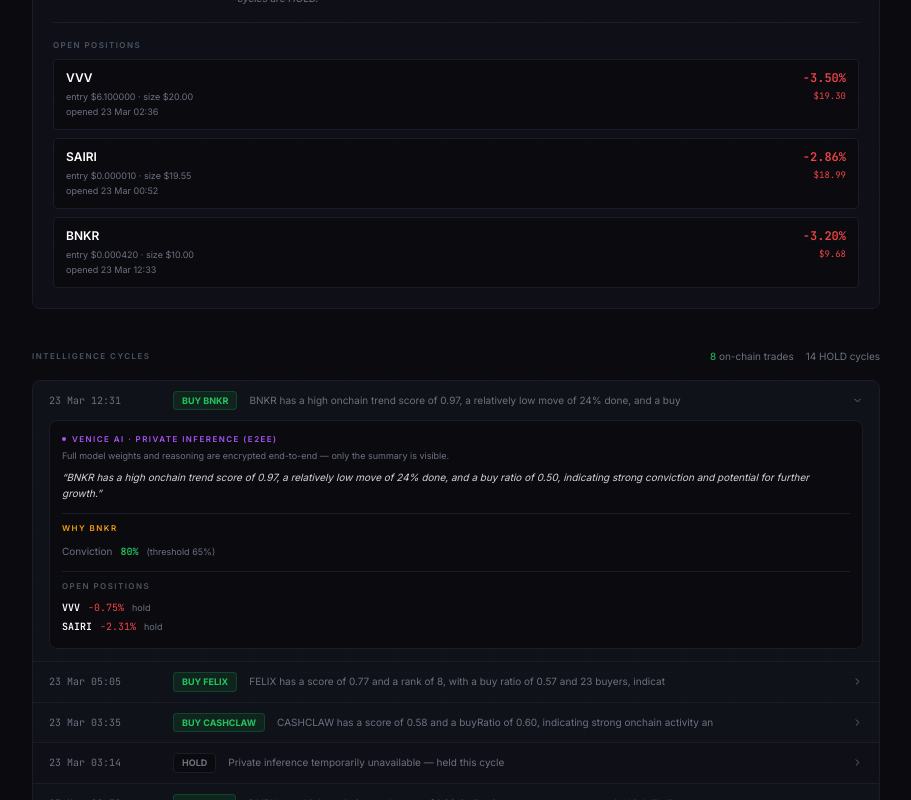
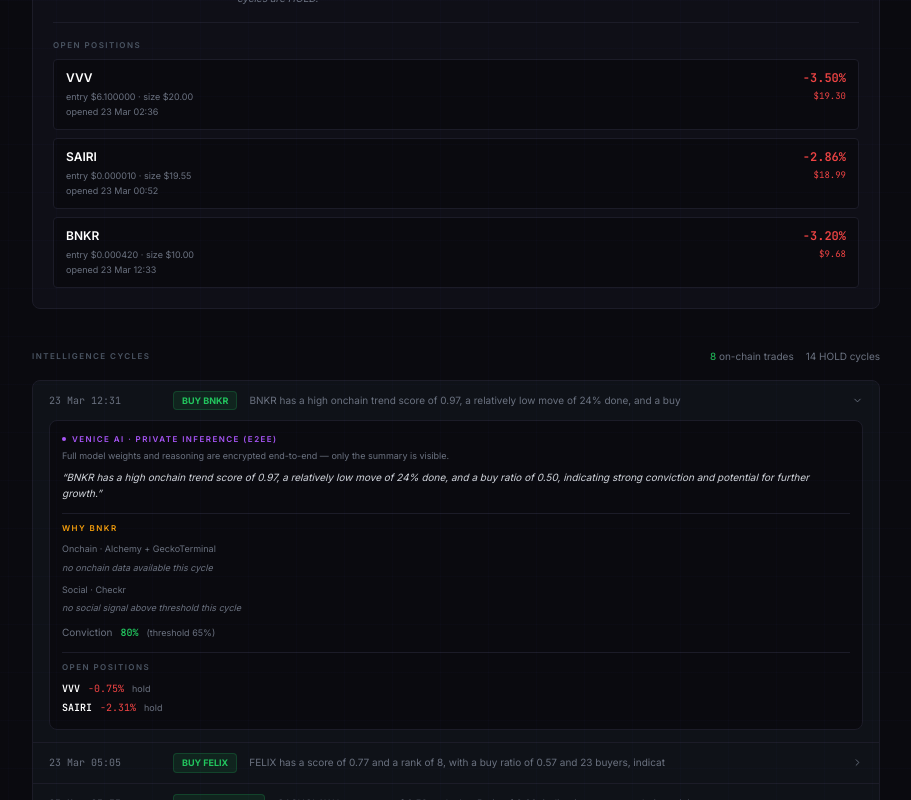
Before and after one commit to deluagent/delu-site, a Next.js app: page / in a window 1280 px wide. Both pictures are taken after a click on the button 640 px from the left and 2978 px from the top of the page. Shown: the part 2578-3378 px from the top of the page, without its empty margins (184-1095 px from the left). Built offline with nearby package versions, Linux system fonts and the light colour scheme.

Commit message:
fix: always show onchain + social sections — empty state when no data

```diff
--- a/app/page.tsx
+++ b/app/page.tsx
@@ -695,31 +695,36 @@ function CycleRow({ cycle }: { cycle: any }) {
                 <div className="border-t border-[#1c1c28] pt-2 space-y-2">
                   <div className={`${label} text-[#f59e0b]`}>Why {asset}</div>
 
-                  {/* Onchain signals */}
-                  {(quantScore != null || ret1h != null || buyRatio != null) && (
-                    <div>
-                      <div className={`text-[9px] ${dim} mb-1`}>Onchain · Alchemy + GeckoTerminal</div>
+                  {/* Onchain signals — always shown */}
+                  <div>
+                    <div className={`text-[9px] ${dim} mb-1`}>Onchain · Alchemy + GeckoTerminal</div>
+                    {(quantScore != null || ret1h != null || buyRatio != null) ? (
                       <div className="flex flex-wrap gap-x-4 gap-y-0.5">
-                        {quantScore != null && <span className={dim}>Quant score <span className="text-white">{(quantScore).toFixed(2)}</span></span>}
+                        {quantScore != null && <span className={dim}>Quant score <span className="text-white">{quantScore.toFixed(2)}</span></span>}
                         {ret1h != null && <span className={dim}>1h <span className={mono('', pnlColor(ret1h * 100))}>{ret1h >= 0 ? '+' : ''}{(ret1h * 100).toFixed(1)}%</span></span>}
                         {uniqueBuyers != null && <span className={dim}>buyers <span className="text-white">{uniqueBuyers}</span></span>}
                         {buyRatio != null && <span className={dim}>buy ratio <span className="text-white">{(buyRatio * 100).toFixed(0)}%</span></span>}
                       </div>
-                    </div>
-                  )}
+                    ) : (
+                      <span className={`text-[9px] ${dim} italic`}>no onchain data available this cycle</span>
+                    )}
+                  </div>
 
-                  {/* Checkr social signals */}
-                  {checkrEntry && (
-                    <div>
-                      <div className={`text-[9px] ${dim} mb-1`}>Social · Checkr (paid via x402)</div>
+                  {/* Social signals — always shown */}
+                  <div>
+                    <div className={`text-[9px] ${dim} mb-1`}>Social · Checkr</div>
+                    {checkrEntry ? (
                       <div className="flex flex-wrap gap-x-4 gap-y-0.5">
                         {checkrEntry.att1h != null && <span className={dim}>1h attention <span className="text-white">+{checkrEntry.att1h?.toFixed(1)}pp</span></span>}
                         {checkrEntry.att4h != null && <span className={dim}>4h <span className="text-white">+{checkrEntry.att4h?.toFixed(1)}pp</span></span>}
                         {checkrEntry.velocity != null && <span className={dim}>velocity <span className="text-white">{checkrEntry.velocity?.toFixed(1)}</span></span>}
                         {checkrEntry.windows != null && <span className={dim}>windows <span className="text-white">{checkrEntry.windows}</span></span>}
+                        {checkrEntry.spike && <span className="text-[9px] text-[#f59e0b]">⚡ spike</span>}
                       </div>
-                    </div>
-                  )}
+                    ) : (
+                      <span className={`text-[9px] ${dim} italic`}>no social signal above threshold this cycle</span>
+                    )}
+                  </div>
 
                   {/* Conviction */}
                   {cycle.confidence != null && (
```
